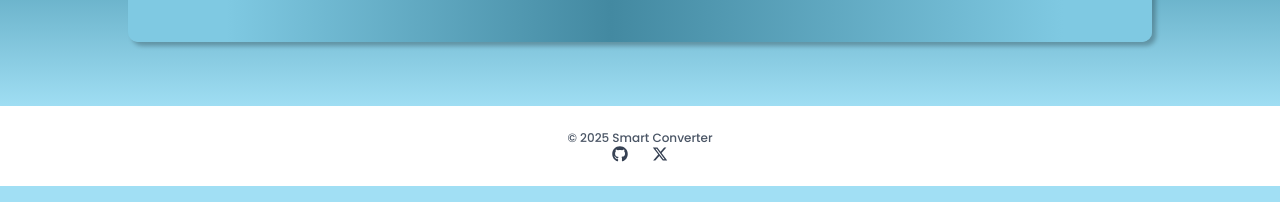
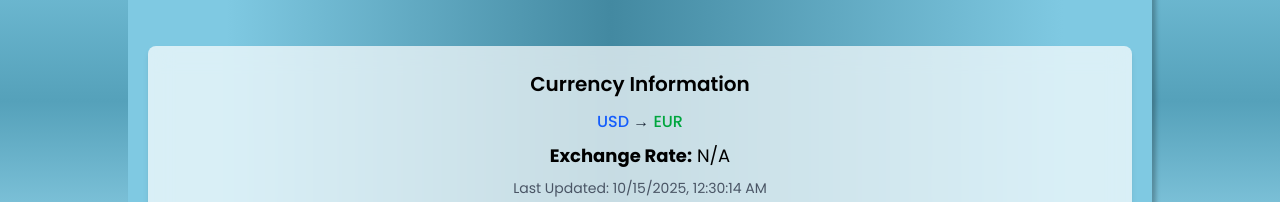
Before and after one commit to Aola-j/OneConvert-App, a React (Vite) app: page / in a window 1280 px wide. Shown: the part 598-800 px from the top of the page. Built offline with nearby package versions, Linux system fonts and the light colour scheme; no server answers.

Commit message:
Add currency info section below converter card

```diff
--- a/package.json
+++ b/package.json
@@ -15,6 +15,7 @@
     "react-dom": "^19.1.1",
     "react-icons": "^5.5.0",
     "react-router": "^7.9.3",
+    "recharts": "^3.2.1",
     "tailwindcss": "^4.1.13"
   },
   "devDependencies": {
--- a/src/components/ConverterCard.jsx
+++ b/src/components/ConverterCard.jsx
@@ -2,6 +2,7 @@ import { useState, useEffect } from "react";
 import AmountInput from "./AmountInput";
 import ConvertButton from "./ConvertButton";
 import CurrencySelector from "./CurrencySelector";
+import CurrencyInfoCard from "./CurrencyInfoCard";
 
 function ConverterCard() {
   const [fromCurrency, setFromCurrency] = useState(() => localStorage.getItem("fromCurrency") || "USD")
@@ -10,6 +11,7 @@ function ConverterCard() {
   const [toAmount, setToAmount] = useState("")
   const [loading, setLoading] = useState(false)
   const [error, setError] = useState("")
+  const [exchangeRate, setExchangeRate] = useState(null);
 
   {/* Handling conversion*/}
   const handleConvert = async () => {
@@ -33,6 +35,7 @@ function ConverterCard() {
     }
 
     const rate = data.conversion_rates[toCurrency];
+    setExchangeRate(rate);
     const convertedValue = (parseFloat(fromAmount) * rate).toFixed(2);
     setToAmount(convertedValue);
   } catch (err) {
@@ -132,10 +135,19 @@ useEffect(() => {
         />
       <ConvertButton  onClick={handleConvert} loading={loading}/>
 
+
         {error && (
         <p className="text-red-500 text-center font-medium text-xs mt-4">{error}</p>
       )}
     </div>
+    {/* Currency info section */}
+<CurrencyInfoCard
+  fromCurrency={fromCurrency}
+  toCurrency={toCurrency}
+  exchangeRate={exchangeRate}
+  lastUpdated={new Date().toLocaleString()}
+/>
+
     </div>
   );
 }
--- /dev/null
+++ b/src/components/CurrencyInfoCard.jsx
@@ -0,0 +1,28 @@
+import React from "react";
+
+function CurrencyInfoCard({ fromCurrency, toCurrency, exchangeRate, lastUpdated }) {
+  return (
+    <div className="bg-white/70 backdrop-blur-md mt-6 p-6 rounded-lg shadow-md text-center">
+      <h3 className="text-xl font-semibold mb-3">Currency Information</h3>
+
+      <p className="text-gray-800 font-medium">
+        <span className="text-blue-600">{fromCurrency}</span> →{" "}
+        <span className="text-green-600">{toCurrency}</span>
+      </p>
+
+      <p className="text-lg mt-2">
+        <strong>Exchange Rate:</strong> {exchangeRate || "N/A"}
+      </p>
+
+      <p className="text-sm text-gray-600 mt-2">
+        Last Updated: {lastUpdated || "Not available"}
+      </p>
+
+      <div className="mt-4 text-gray-700 italic">
+        Historical trend data coming soon 📊
+      </div>
+    </div>
+  );
+}
+
+export default CurrencyInfoCard;
```
Also changed, not shown: 1 other file (tests, documents, lock files or other folders).
